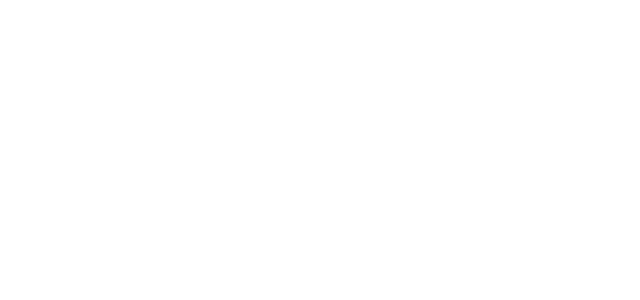
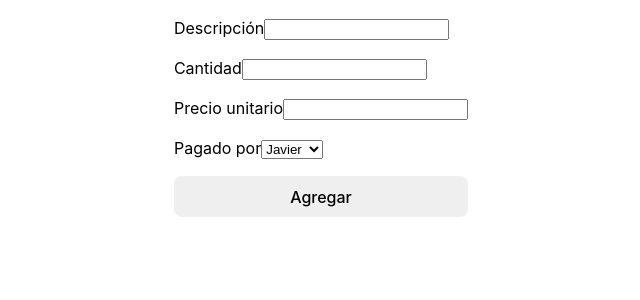
Before and after one commit to itmarck/expenses, a React (Vite) app: page / in a window 1280 px wide. Shown: the top 300 px of the page, without its empty margins (319-959 px from the left). Built offline with nearby package versions, Linux system fonts and the light colour scheme.

Commit message:
Simple expense form

```diff
--- a/src/App.jsx
+++ b/src/App.jsx
@@ -1,5 +1,81 @@
+import { useState } from 'react'
+import { people } from './data/people'
+
+function Expense({ expense }) {
+  return (
+    <div>
+      {expense.id} {expense.name} Total: {expense.amount * expense.unitPrice}{' '}
+      By: {expense.by.name}
+    </div>
+  )
+}
+
+function ExpenseForm({ handleSubmit }) {
+  function onSubmit(event) {
+    event.preventDefault()
+
+    const formData = new FormData(event.target)
+    const formProps = Object.fromEntries(formData)
+
+    handleSubmit(formProps)
+  }
+
+  return (
+    <form onSubmit={onSubmit}>
+      <div>
+        <label htmlFor="description">Descripción</label>
+        <input type="text" name="description" />
+      </div>
+      <div>
+        <label htmlFor="amount">Cantidad</label>
+        <input type="number" name="amount" id="amount" />
+      </div>
+      <div>
+        <label htmlFor="unitPrice">Precio unitario</label>
+        <input type="number" name="unitPrice" id="unitPrice" />
+      </div>
+
+      <div>
+        <label htmlFor="by">Pagado por</label>
+        <select name="by" id="by">
+          {people.map(function (person) {
+            return (
+              <option key={person.name} value={person.name}>
+                {person.name}
+              </option>
+            )
+          })}
+        </select>
+      </div>
+
+      <button type="submit">Agregar</button>
+    </form>
+  )
+}
+
 function App() {
-  return <div className="App"></div>
+  const [expenses, setExpenses] = useState([])
+
+  function handleSubmit(data) {
+    const expense = {
+      id: Date.now(),
+      name: data.name,
+      amount: data.amount,
+      unitPrice: data.unitPrice,
+      by: people.find((person) => person.name === data.by),
+    }
+    setExpenses([...expenses, expense])
+  }
+
+  return (
+    <div className="App">
+      {expenses.map(function (expense) {
+        return <Expense key={expense.id} expense={expense} />
+      })}
+
+      <ExpenseForm handleSubmit={handleSubmit} />
+    </div>
+  )
 }
 
 export default App
--- /dev/null
+++ b/src/data/people.js
@@ -0,0 +1,11 @@
+export const people = [
+  {
+    name: 'Javier',
+  },
+  {
+    name: 'Luchin',
+  },
+  {
+    name: 'Mario',
+  },
+]
--- a/src/index.css
+++ b/src/index.css
@@ -3,16 +3,6 @@
   font-size: 16px;
   line-height: 24px;
   font-weight: 400;
-
-  color-scheme: light dark;
-  color: rgba(255, 255, 255, 0.87);
-  background-color: #242424;
-
-  font-synthesis: none;
-  text-rendering: optimizeLegibility;
-  -webkit-font-smoothing: antialiased;
-  -moz-osx-font-smoothing: grayscale;
-  -webkit-text-size-adjust: 100%;
 }
 
 a {
@@ -26,10 +16,16 @@
 
 body {
   margin: 0;
+  place-items: center;
+  min-height: 100vh;
+}
+
+form {
+  padding: 1rem;
   display: flex;
-  place-items: center;
-  min-width: 320px;
-  min-height: 100vh;
+  flex-direction: column;
+  max-width: 320px;
+  gap: 1rem;
 }
 
 h1 {
@@ -44,7 +40,6 @@
   font-size: 1em;
   font-weight: 500;
   font-family: inherit;
-  background-color: #1a1a1a;
   cursor: pointer;
   transition: border-color 0.25s;
 }
@@ -55,16 +50,3 @@
 button:focus-visible {
   outline: 4px auto -webkit-focus-ring-color;
 }
-
-@media (prefers-color-scheme: light) {
-  :root {
-    color: #213547;
-    background-color: #ffffff;
-  }
-  a:hover {
-    color: #747bff;
-  }
-  button {
-    background-color: #f9f9f9;
-  }
-}
```
